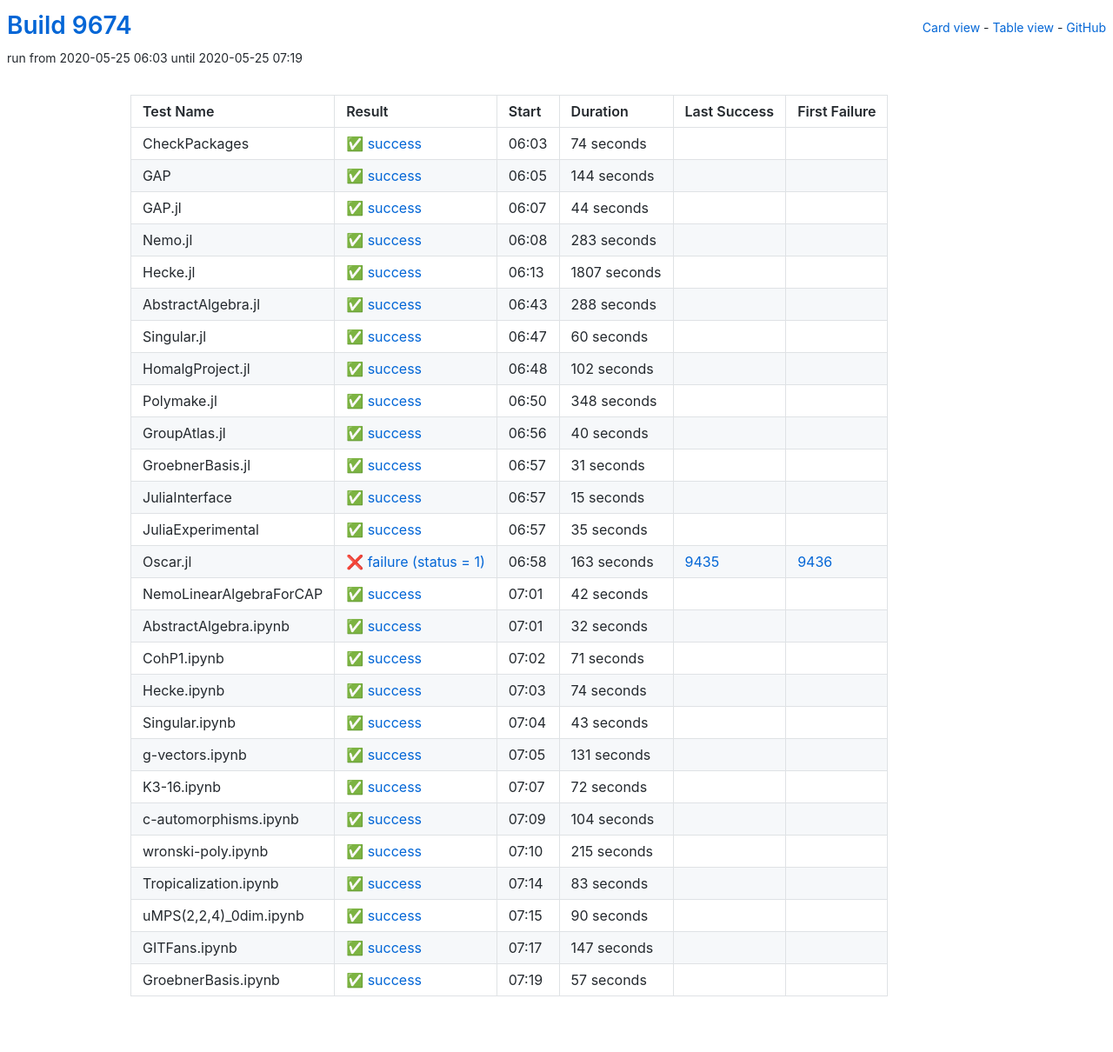
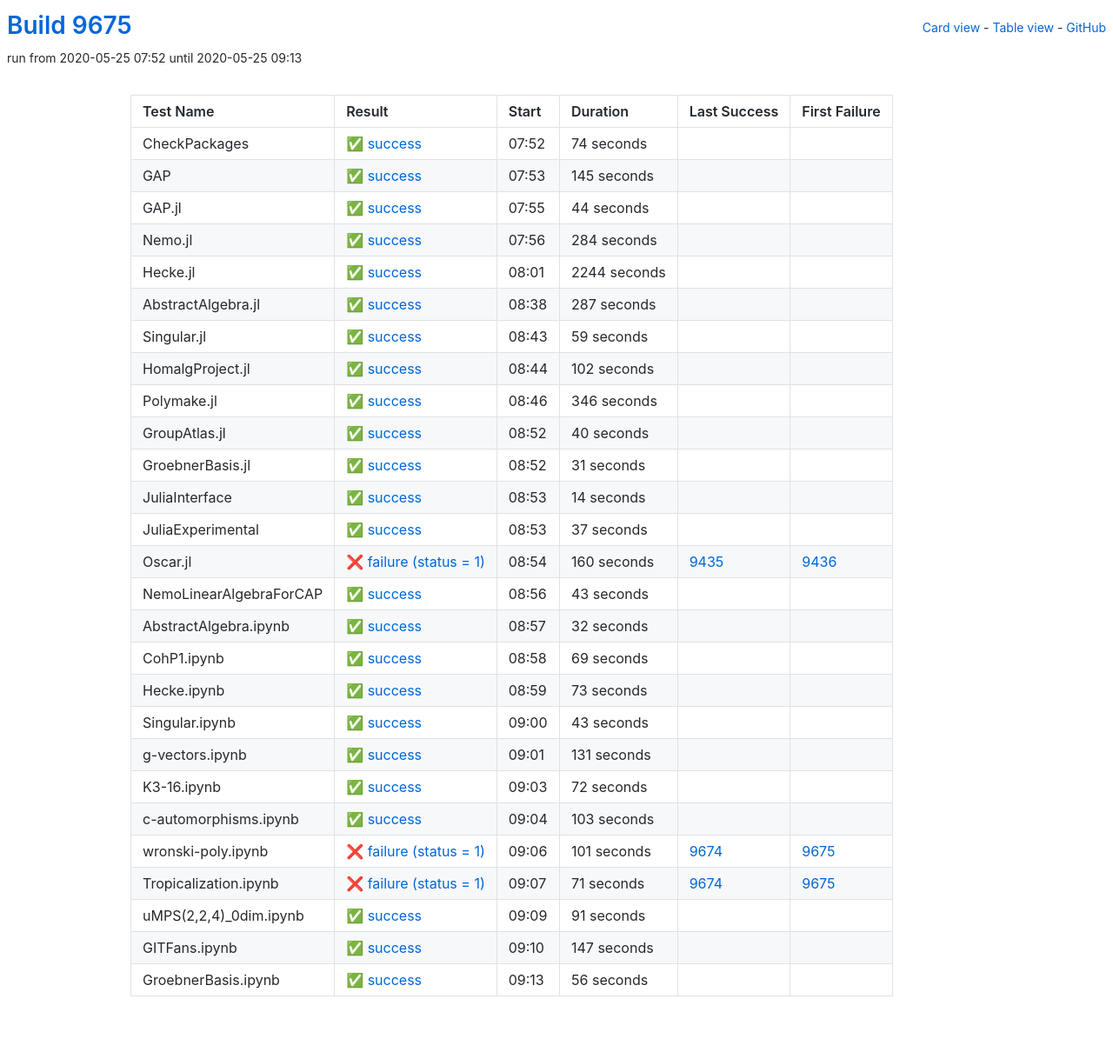
Before and after one commit to oscar-system/oscar-ci-status, a Jekyll site: the page built from table.html, in a window 1280 px wide. Shown: the whole page at 87% size. Built offline with Jekyll 4.4.1, drawn with Linux system fonts in a browser that asks for light colours.

Commit message:
Build 9675

```diff
--- a/_data/ci.yml
+++ b/_data/ci.yml
@@ -1,5 +1,5 @@
-build: 9674
-build_url: https://oscarci.mathematik.uni-kl.de/job/oscar/9674/
+build: 9675
+build_url: https://oscarci.mathematik.uni-kl.de/job/oscar/9675/
 job: oscar
 tests:
 - duration: 74
@@ -9,21 +9,21 @@
   id: checkpackages
   last_success: false
   last_success_url: null
-  log: https://oscarci.mathematik.uni-kl.de/job/oscar/9674/artifact/logs/build-9674/CheckPackages.log
+  log: https://oscarci.mathematik.uni-kl.de/job/oscar/9675/artifact/logs/build-9675/CheckPackages.log
   name: CheckPackages
-  start: 2020-05-25 06:03
+  start: 2020-05-25 07:52
   status: success
   success: true
-- duration: 144
+- duration: 145
   exitcode: 0
   first_failure: false
   first_failure_url: null
   id: gap
   last_success: false
   last_success_url: null
-  log: https://oscarci.mathematik.uni-kl.de/job/oscar/9674/artifact/logs/build-9674/GAP.log
+  log: https://oscarci.mathematik.uni-kl.de/job/oscar/9675/artifact/logs/build-9675/GAP.log
   name: GAP
-  start: 2020-05-25 06:05
+  start: 2020-05-25 07:53
   status: success
   success: true
 - duration: 44
@@ -33,57 +33,57 @@
   id: gap-jl
   last_success: false
   last_success_url: null
-  log: https://oscarci.mathematik.uni-kl.de/job/oscar/9674/artifact/logs/build-9674/GAP.jl.log
+  log: https://oscarci.mathematik.uni-kl.de/job/oscar/9675/artifact/logs/build-9675/GAP.jl.log
   name: GAP.jl
-  start: 2020-05-25 06:07
+  start: 2020-05-25 07:55
   status: success
   success: true
-- duration: 283
+- duration: 284
   exitcode: 0
   first_failure: false
   first_failure_url: null
   id: nemo-jl
   last_success: false
   last_success_url: null
-  log: https://oscarci.mathematik.uni-kl.de/job/oscar/9674/artifact/logs/build-9674/Nemo.jl.log
+  log: https://oscarci.mathematik.uni-kl.de/job/oscar/9675/artifact/logs/build-9675/Nemo.jl.log
   name: Nemo.jl
-  start: 2020-05-25 06:08
+  start: 2020-05-25 07:56
   status: success
   success: true
-- duration: 1807
+- duration: 2244
   exitcode: 0
   first_failure: false
   first_failure_url: null
   id: hecke-jl
   last_success: false
   last_success_url: null
-  log: https://oscarci.mathematik.uni-kl.de/job/oscar/9674/artifact/logs/build-9674/Hecke.jl.log
+  log: https://oscarci.mathematik.uni-kl.de/job/oscar/9675/artifact/logs/build-9675/Hecke.jl.log
   name: Hecke.jl
-  start: 2020-05-25 06:13
+  start: 2020-05-25 08:01
   status: success
   success: true
-- duration: 288
+- duration: 287
   exitcode: 0
   first_failure: false
   first_failure_url: null
   id: abstractalgebra-jl
   last_success: false
   last_success_url: null
-  log: https://oscarci.mathematik.uni-kl.de/job/oscar/9674/artifact/logs/build-9674/AbstractAlgebra.jl.log
+  log: https://oscarci.mathematik.uni-kl.de/job/oscar/9675/artifact/logs/build-9675/AbstractAlgebra.jl.log
   name: AbstractAlgebra.jl
-  start: 2020-05-25 06:43
+  start: 2020-05-25 08:38
   status: success
   success: true
-- duration: 60
+- duration: 59
   exitcode: 0
   first_failure: false
   first_failure_url: null
   id: singular-jl
   last_success: false
   last_success_url: null
-  log: https://oscarci.mathematik.uni-kl.de/job/oscar/9674/artifact/logs/build-9674/Singular.jl.log
+  log: https://oscarci.mathematik.uni-kl.de/job/oscar/9675/artifact/logs/build-9675/Singular.jl.log
   name: Singular.jl
-  start: 2020-05-25 06:47
+  start: 2020-05-25 08:43
   status: success
   success: true
 - duration: 102
@@ -93,21 +93,21 @@
   id: homalgproject-jl
   last_success: false
   last_success_url: null
-  log: https://oscarci.mathematik.uni-kl.de/job/oscar/9674/artifact/logs/build-9674/HomalgProject.jl.log
+  log: https://oscarci.mathematik.uni-kl.de/job/oscar/9675/artifact/logs/build-9675/HomalgProject.jl.log
   name: HomalgProject.jl
-  start: 2020-05-25 06:48
+  start: 2020-05-25 08:44
   status: success
   success: true
-- duration: 348
+- duration: 346
   exitcode: 0
   first_failure: false
   first_failure_url: null
   id: polymake-jl
   last_success: false
   last_success_url: null
-  log: https://oscarci.mathematik.uni-kl.de/job/oscar/9674/artifact/logs/build-9674/Polymake.jl.log
+  log: https://oscarci.mathematik.uni-kl.de/job/oscar/9675/artifact/logs/build-9675/Polymake.jl.log
   name: Polymake.jl
-  start: 2020-05-25 06:50
+  start: 2020-05-25 08:46
   status: success
   success: true
 - duration: 40
@@ -117,9 +117,9 @@
   id: groupatlas-jl
   last_success: false
   last_success_url: null
-  log: https://oscarci.mathematik.uni-kl.de/job/oscar/9674/artifact/logs/build-9674/GroupAtlas.jl.log
+  log: https://oscarci.mathematik.uni-kl.de/job/oscar/9675/artifact/logs/build-9675/GroupAtlas.jl.log
   name: GroupAtlas.jl
-  start: 2020-05-25 06:56
+  start: 2020-05-25 08:52
   status: success
   success: true
 - duration: 31
@@ -129,57 +129,57 @@
   id: groebnerbasis-jl
   last_success: false
   last_success_url: null
-  log: https://oscarci.mathematik.uni-kl.de/job/oscar/9674/artifact/logs/build-9674/GroebnerBasis.jl.log
+  log: https://oscarci.mathematik.uni-kl.de/job/oscar/9675/artifact/logs/build-9675/GroebnerBasis.jl.log
   name: GroebnerBasis.jl
-  start: 2020-05-25 06:57
+  start: 2020-05-25 08:52
   status: success
   success: true
-- duration: 15
+- duration: 14
   exitcode: 0
   first_failure: false
   first_failure_url: null
   id: juliainterface
   last_success: false
   last_success_url: null
-  log: https://oscarci.mathematik.uni-kl.de/job/oscar/9674/artifact/logs/build-9674/JuliaInterface.log
+  log: https://oscarci.mathematik.uni-kl.de/job/oscar/9675/artifact/logs/build-9675/JuliaInterface.log
   name: JuliaInterface
-  start: 2020-05-25 06:57
+  start: 2020-05-25 08:53
   status: success
   success: true
-- duration: 35
+- duration: 37
   exitcode: 0
   first_failure: false
   first_failure_url: null
   id: juliaexperimental
   last_success: false
   last_success_url: null
-  log: https://oscarci.mathematik.uni-kl.de/job/oscar/9674/artifact/logs/build-9674/JuliaExperimental.log
+  log: https://oscarci.mathematik.uni-kl.de/job/oscar/9675/artifact/logs/build-9675/JuliaExperimental.log
   name: JuliaExperimental
-  start: 2020-05-25 06:57
+  start: 2020-05-25 08:53
   status: success
   success: true
-- duration: 163
+- duration: 160
   exitcode: 1
   first_failure: 9436
   first_failure_url: https://oscarci.mathematik.uni-kl.de/job/oscar/9436/
   id: oscar-jl
   last_success: 9435
   last_success_url: https://oscarci.mathematik.uni-kl.de/job/oscar/9435/
-  log: https://oscarci.mathematik.uni-kl.de/job/oscar/9674/artifact/logs/build-9674/Oscar.jl.log
+  log: https://oscarci.mathematik.uni-kl.de/job/oscar/9675/artifact/logs/build-9675/Oscar.jl.log
   name: Oscar.jl
-  start: 2020-05-25 06:58
+  start: 2020-05-25 08:54
   status: failure
   success: false
-- duration: 42
+- duration: 43
   exitcode: 0
   first_failure: false
   first_failure_url: null
   id: nemolinearalgebraforcap
   last_success: false
   last_success_url: null
-  log: https://oscarci.mathematik.uni-kl.de/job/oscar/9674/artifact/logs/build-9674/NemoLinearAlgebraForCAP.log
+  log: https://oscarci.mathematik.uni-kl.de/job/oscar/9675/artifact/logs/build-9675/NemoLinearAlgebraForCAP.log
   name: NemoLinearAlgebraForCAP
-  start: 2020-05-25 07:01
+  start: 2020-05-25 08:56
   status: success
   success: true
 - duration: 32
@@ -189,33 +189,33 @@
   id: abstractalgebra-ipynb
   last_success: false
   last_success_url: null
-  log: https://oscarci.mathematik.uni-kl.de/job/oscar/9674/artifact/logs/build-9674/AbstractAlgebra.ipynb.log
+  log: https://oscarci.mathematik.uni-kl.de/job/oscar/9675/artifact/logs/build-9675/AbstractAlgebra.ipynb.log
   name: AbstractAlgebra.ipynb
-  start: 2020-05-25 07:01
+  start: 2020-05-25 08:57
   status: success
   success: true
-- duration: 71
+- duration: 69
   exitcode: 0
   first_failure: false
   first_failure_url: null
   id: cohp1-ipynb
   last_success: false
   last_success_url: null
-  log: https://oscarci.mathematik.uni-kl.de/job/oscar/9674/artifact/logs/build-9674/CohP1.ipynb.log
+  log: https://oscarci.mathematik.uni-kl.de/job/oscar/9675/artifact/logs/build-9675/CohP1.ipynb.log
   name: CohP1.ipynb
-  start: 2020-05-25 07:02
+  start: 2020-05-25 08:58
   status: success
   success: true
-- duration: 74
+- duration: 73
   exitcode: 0
   first_failure: false
   first_failure_url: null
   id: hecke-ipynb
   last_success: false
   last_success_url: null
-  log: https://oscarci.mathematik.uni-kl.de/job/oscar/9674/artifact/logs/build-9674/Hecke.ipynb.log
+  log: https://oscarci.mathematik.uni-kl.de/job/oscar/9675/artifact/logs/build-9675/Hecke.ipynb.log
   name: Hecke.ipynb
-  start: 2020-05-25 07:03
+  start: 2020-05-25 08:59
   status: success
   success: true
 - duration: 43
@@ -225,9 +225,9 @@
   id: singular-ipynb
   last_success: false
   last_success_url: null
-  log: https://oscarci.mathematik.uni-kl.de/job/oscar/9674/artifact/logs/build-9674/Singular.ipynb.log
+  log: https://oscarci.mathematik.uni-kl.de/job/oscar/9675/artifact/logs/build-9675/Singular.ipynb.log
   name: Singular.ipynb
-  start: 2020-05-25 07:04
+  start: 2020-05-25 09:00
   status: success
   success: true
 - duration: 131
@@ -237,9 +237,9 @@
   id: g-vectors-ipynb
   last_success: false
   last_success_url: null
-  log: https://oscarci.mathematik.uni-kl.de/job/oscar/9674/artifact/logs/build-9674/g-vectors.ipynb.log
+  log: https://oscarci.mathematik.uni-kl.de/job/oscar/9675/artifact/logs/build-9675/g-vectors.ipynb.log
   name: g-vectors.ipynb
-  start: 2020-05-25 07:05
+  start: 2020-05-25 09:01
   status: success
   success: true
 - duration: 72
@@ -249,57 +249,57 @@
   id: k3-16-ipynb
   last_success: false
   last_success_url: null
-  log: https://oscarci.mathematik.uni-kl.de/job/oscar/9674/artifact/logs/build-9674/K3-16.ipynb.log
+  log: https://oscarci.mathematik.uni-kl.de/job/oscar/9675/artifact/logs/build-9675/K3-16.ipynb.log
   name: K3-16.ipynb
-  start: 2020-05-25 07:07
+  start: 2020-05-25 09:03
   status: success
   success: true
-- duration: 104
+- duration: 103
   exitcode: 0
   first_failure: false
   first_failure_url: null
   id: c-automorphisms-ipynb
   last_success: false
   last_success_url: null
-  log: https://oscarci.mathematik.uni-kl.de/job/oscar/9674/artifact/logs/build-9674/c-automorphisms.ipynb.log
+  log: https://oscarci.mathematik.uni-kl.de/job/oscar/9675/artifact/logs/build-9675/c-automorphisms.ipynb.log
   name: c-automorphisms.ipynb
-  start: 2020-05-25 07:09
+  start: 2020-05-25 09:04
   status: success
   success: true
-- duration: 215
-  exitcode: 0
-  first_failure: false
-  first_failure_url: null
+- duration: 101
+  exitcode: 1
+  first_failure: 9675
+  first_failure_url: https://oscarci.mathematik.uni-kl.de/job/oscar/9675/
   id: wronski-poly-ipynb
-  last_success: false
-  last_success_url: null
-  log: https://oscarci.mathematik.uni-kl.de/job/oscar/9674/artifact/logs/build-9674/wronski-poly.ipynb.log
+  last_success: 9674
+  last_success_url: https://oscarci.mathematik.uni-kl.de/job/oscar/9674/
+  log: https://oscarci.mathematik.uni-kl.de/job/oscar/9675/artifact/logs/build-9675/wronski-poly.ipynb.log
   name: wronski-poly.ipynb
-  start: 2020-05-25 07:10
-  status: success
-  success: true
-- duration: 83
-  exitcode: 0
-  first_failure: false
-  first_failure_url: null
+  start: 2020-05-25 09:06
+  status: failure
+  success: false
+- duration: 71
+  exitcode: 1
+  first_failure: 9675
+  first_failure_url: https://oscarci.mathematik.uni-kl.de/job/oscar/9675/
   id: tropicalization-ipynb
-  last_success: false
-  last_success_url: null
-  log: https://oscarci.mathematik.uni-kl.de/job/oscar/9674/artifact/logs/build-9674/Tropicalization.ipynb.log
+  last_success: 9674
+  last_success_url: https://oscarci.mathematik.uni-kl.de/job/oscar/9674/
+  log: https://oscarci.mathematik.uni-kl.de/job/oscar/9675/artifact/logs/build-9675/Tropicalization.ipynb.log
   name: Tropicalization.ipynb
-  start: 2020-05-25 07:14
-  status: success
-  success: true
-- duration: 90
+  start: 2020-05-25 09:07
+  status: failure
+  success: false
+- duration: 91
   exitcode: 0
   first_failure: false
   first_failure_url: null
   id: umps-2-2-4-0dim-ipynb
   last_success: false
   last_success_url: null
-  log: https://oscarci.mathematik.uni-kl.de/job/oscar/9674/artifact/logs/build-9674/uMPS-2-2-4-_0dim.ipynb.log
+  log: https://oscarci.mathematik.uni-kl.de/job/oscar/9675/artifact/logs/build-9675/uMPS-2-2-4-_0dim.ipynb.log
   name: uMPS(2,2,4)_0dim.ipynb
-  start: 2020-05-25 07:15
+  start: 2020-05-25 09:09
   status: success
   success: true
 - duration: 147
@@ -309,20 +309,20 @@
   id: gitfans-ipynb
   last_success: false
   last_success_url: null
-  log: https://oscarci.mathematik.uni-kl.de/job/oscar/9674/artifact/logs/build-9674/GITFans.ipynb.log
+  log: https://oscarci.mathematik.uni-kl.de/job/oscar/9675/artifact/logs/build-9675/GITFans.ipynb.log
   name: GITFans.ipynb
-  start: 2020-05-25 07:17
+  start: 2020-05-25 09:10
   status: success
   success: true
-- duration: 57
+- duration: 56
   exitcode: 0
   first_failure: false
   first_failure_url: null
   id: groebnerbasis-ipynb
   last_success: false
   last_success_url: null
-  log: https://oscarci.mathematik.uni-kl.de/job/oscar/9674/artifact/logs/build-9674/GroebnerBasis.ipynb.log
+  log: https://oscarci.mathematik.uni-kl.de/job/oscar/9675/artifact/logs/build-9675/GroebnerBasis.ipynb.log
   name: GroebnerBasis.ipynb
-  start: 2020-05-25 07:19
+  start: 2020-05-25 09:13
   status: success
   success: true
```
Also changed, not shown: README.md.
